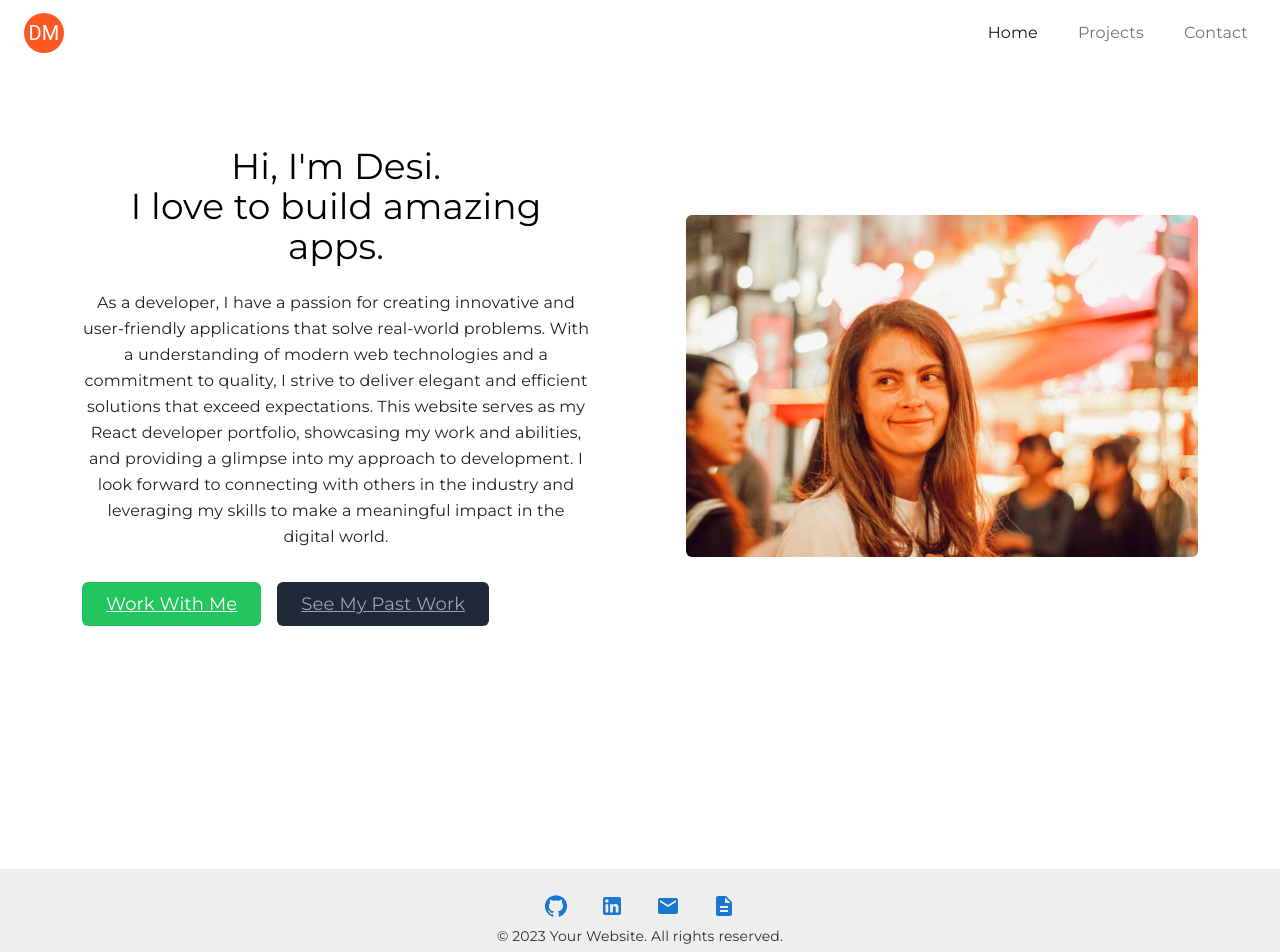
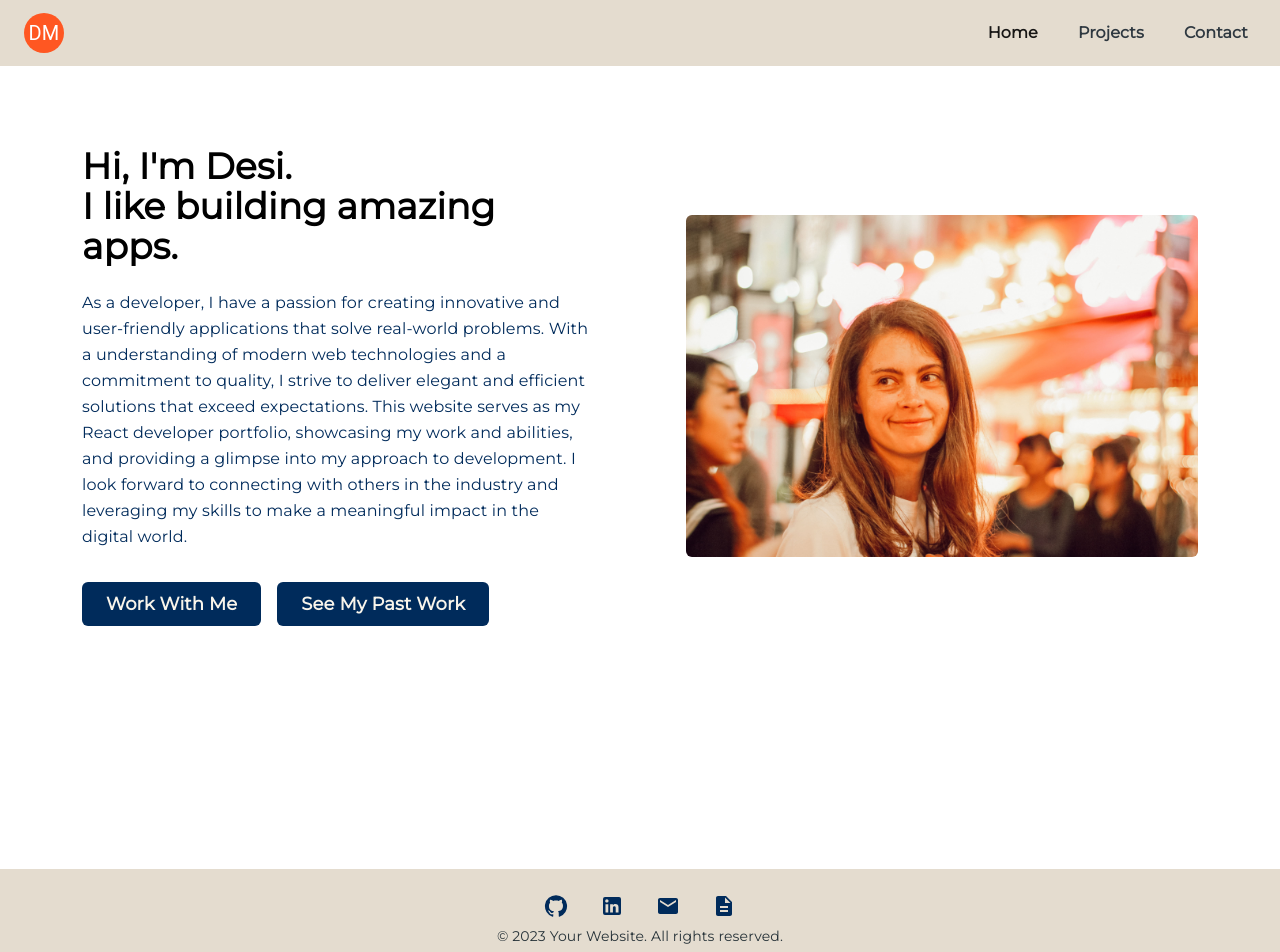
Before and after one commit to DesislavaMetodieva/my-react-portfolio, a React (Create React App) app: page / in a window 1280 px wide. Shown: the top 952 px of the page. Built offline with nearby package versions, Linux system fonts and the light colour scheme.

Commit message:
Added few effects on cards

```diff
--- a/src/App.css
+++ b/src/App.css
@@ -2,6 +2,7 @@
 
 * {
   font-family: 'Montserrat', sans-serif;
+  color: #002B5B;
 }
 
 .App {
--- /dev/null
+++ b/src/components/pages/Contact.css
@@ -0,0 +1,10 @@
+.button-custom {
+    background-color: #002B5B;
+    color: #F9F5EB;
+    text-decoration: none;
+    transition: background-color 1s ease;
+}
+
+.button-custom:hover {
+    background-color: #3A1078;
+}
--- a/src/components/pages/Contact.js
+++ b/src/components/pages/Contact.js
@@ -1,4 +1,5 @@
 import React from 'react'
+import './Contact.css'
 
 const Contact = () => {
   const [formStatus, setFormStatus] = React.useState('Send')
@@ -35,7 +36,7 @@ const Contact = () => {
           </label>
           <textarea className="form-control" id="message" rows={8} required placeholder="Enter your message"/>
         </div>
-        <button className="btn btn-primary" type="submit">
+        <button className="button-custom border-0 py-2 px-6 rounded text-lg inline-flex font-semibold" type="submit">
           {formStatus}
         </button>
       </form>
--- a/src/components/pages/Footer.js
+++ b/src/components/pages/Footer.js
@@ -19,13 +19,10 @@ function Footer() {
       sx={{
         py: 3,
         px: 2,
-        backgroundColor: (theme) =>
-          theme.palette.mode === 'light'
-            ? theme.palette.grey[200]
-            : theme.palette.grey[800],
+        backgroundColor: '#E4DCCF'
       }}
     >
-      <Container maxWidth="sm" sx={{ display: 'flex', justifyContent: 'center' }} className>
+      <Container maxWidth="sm" sx={{ display: 'flex', justifyContent: 'center',  backgroundColor: '#E4DCCF' }} className>
         <Link href="https://github.com/DesislavaMetodieva" target="_blank" rel="noopener" sx={{ mx: 2 }}>
           <GitHubIcon />
         </Link>
@@ -39,7 +36,7 @@ function Footer() {
           <DescriptionIcon />
         </Link>
       </Container>
-      <Typography variant="body2" color={mainFont} sx={{ mt: 1, display: 'flex', justifyContent: 'center', fontFamily: "'Montserrat', sans-serif" }}>
+      <Typography variant="body2" color={mainFont} sx={{ mt: 1, display: 'flex', justifyContent: 'center', fontFamily: "'Montserrat', sans-serif",  backgroundColor: '#E4DCCF'}}>
         {'© '}
         {new Date().getFullYear()}
         {' Your Website. All rights reserved.'}
--- /dev/null
+++ b/src/components/pages/Header.css
@@ -0,0 +1,4 @@
+nav, .collapse, .navbar-brand, .navbar-nav, .nav-link {
+    background-color: #E4DCCF;
+    color: #2E3840;
+}
--- a/src/components/pages/Header.js
+++ b/src/components/pages/Header.js
@@ -4,10 +4,11 @@ import { LinkContainer } from "react-router-bootstrap";
 import 'bootstrap/dist/css/bootstrap.min.css'
 import Avatar from '@mui/material/Avatar';
 import { deepOrange} from '@mui/material/colors';
+import './Header.css';
 
 const Header = () => {
   return (
-    <Navbar expand="lg">
+    <Navbar expand="lg" className="header">
       <LinkContainer to="/">
         <Navbar.Brand>
         <Avatar sx={{ bgcolor: deepOrange[500], marginLeft: '24px'}}>DM</Avatar>
@@ -15,7 +16,7 @@ const Header = () => {
       </LinkContainer>
       <Navbar.Toggle aria-controls="basic-navbar-nav" />
       <Navbar.Collapse id="basic-navbar-nav">
-        <Nav className="ms-auto d-flex gap-4 me-4">
+        <Nav className="ms-auto d-flex gap-4 me-4 font-semibold">
           <LinkContainer to="/">
             <Nav.Link>Home</Nav.Link>
           </LinkContainer>
--- /dev/null
+++ b/src/components/pages/Home.css
@@ -0,0 +1,11 @@
+.button-custom {
+    background-color: #002B5B;
+    color: #F9F5EB;
+    text-decoration: none;
+    transition: background-color 1s ease;
+}
+
+.button-custom:hover {
+    background-color: #EB455F;
+    color: #F9F5EB;
+}
--- a/src/components/pages/Home.js
+++ b/src/components/pages/Home.js
@@ -1,14 +1,15 @@
 import React from "react";
+import './Home.css'
 
 
 function Home() {
   return (
       <section id="about">
       <div className="container mx-auto flex px-10 py-20 md:flex-row flex-col items-center">
-        <div className="lg:flex-grow md:w-1/2 lg:pr-24 md:pr-16 flex flex-col md:items-start md:text-left mb-16 md:mb-0 items-center text-center">
-          <h1 className="title-font sm:text-4xl text-3xl mb-4 font-medium text-black">
+        <div className="lg:flex-grow md:w-1/2 lg:pr-24 md:pr-16 flex flex-col md:items-start md:text-left mb-16 md:mb-0 items-center text-left">
+          <h1 className="title-font sm:text-4xl text-3xl mb-4 font-medium text-black font-semibold">
             Hi, I'm Desi.
-            <br className="hidden lg:inline-block" />I love to build amazing
+            <br className="mb-8" />I like building amazing
             apps.
           </h1>
           <p className="mb-8 leading-relaxed">
@@ -17,12 +18,12 @@ function Home() {
           <div className="flex justify-center">
             <a
               href="/contact"
-              className="inline-flex text-white bg-green-500 border-0 py-2 px-6 focus:outline-none hover:bg-green-600 rounded text-lg">
+              className="inline-flex button-custom border-0 py-2 px-6 rounded text-lg font-semibold">
               Work With Me
             </a>
             <a
               href="/projects"
-              className="ml-4 inline-flex text-gray-400 bg-gray-800 border-0 py-2 px-6 focus:outline-none hover:bg-gray-700 hover:text-white rounded text-lg">
+              className="ml-4 inline-flex button-custom border-0 py-2 px-6 rounded text-lg font-semibold">
               See My Past Work
             </a>
           </div>
--- /dev/null
+++ b/src/components/pages/ProjectPage.css
@@ -0,0 +1,8 @@
+.card-effect {
+    box-shadow: rgba(0, 0, 0, 0.1) 0px 0px 5px 0px, rgba(0, 0, 0, 0.1) 0px 0px 1px 0px;
+    transition: all 0.6s ease;
+}
+
+.card-effect:hover {
+    box-shadow: rgba(255, 172, 28, 0.199) -10px 10px, rgba(255, 172, 28, 0.19) -20px 20px ;
+}
--- a/src/components/pages/ProjectPage.js
+++ b/src/components/pages/ProjectPage.js
@@ -7,16 +7,17 @@ import Typography from '@mui/material/Typography';
 import GitHubIcon from '@mui/icons-material/GitHub';
 import IconButton from '@mui/material/IconButton';
 import LinkIcon from '@mui/icons-material/Link';
+import './ProjectPage.css'
 
 export default function ProjectPage({ description, imageUrl, title, repoLink, appLink } ) {
 
   return (
     <Card className='card-layout'>
-
       <CardMedia
         sx={{ height: 300 }}
         image={imageUrl}
         title={title}
+        className='card-effect'
       />
       <CardContent>
         <Typography gutterBottom variant="h5" component="div">
@@ -30,20 +31,14 @@ export default function ProjectPage({ description, imageUrl, title, repoLink, ap
       <a href={repoLink}>
       <IconButton aria-label="submit">
           <GitHubIcon />
-        </IconButton>
+      </IconButton>
         </a>
         <a href={appLink}>
       <IconButton aria-label="submit">
           <LinkIcon />
-        </IconButton>
+      </IconButton>
         </a>
       </CardActions>
-
-     </Card>
-
-  //   </Grid>
-  //  </Grid>
-
-
+    </Card>
   );
 }
```
